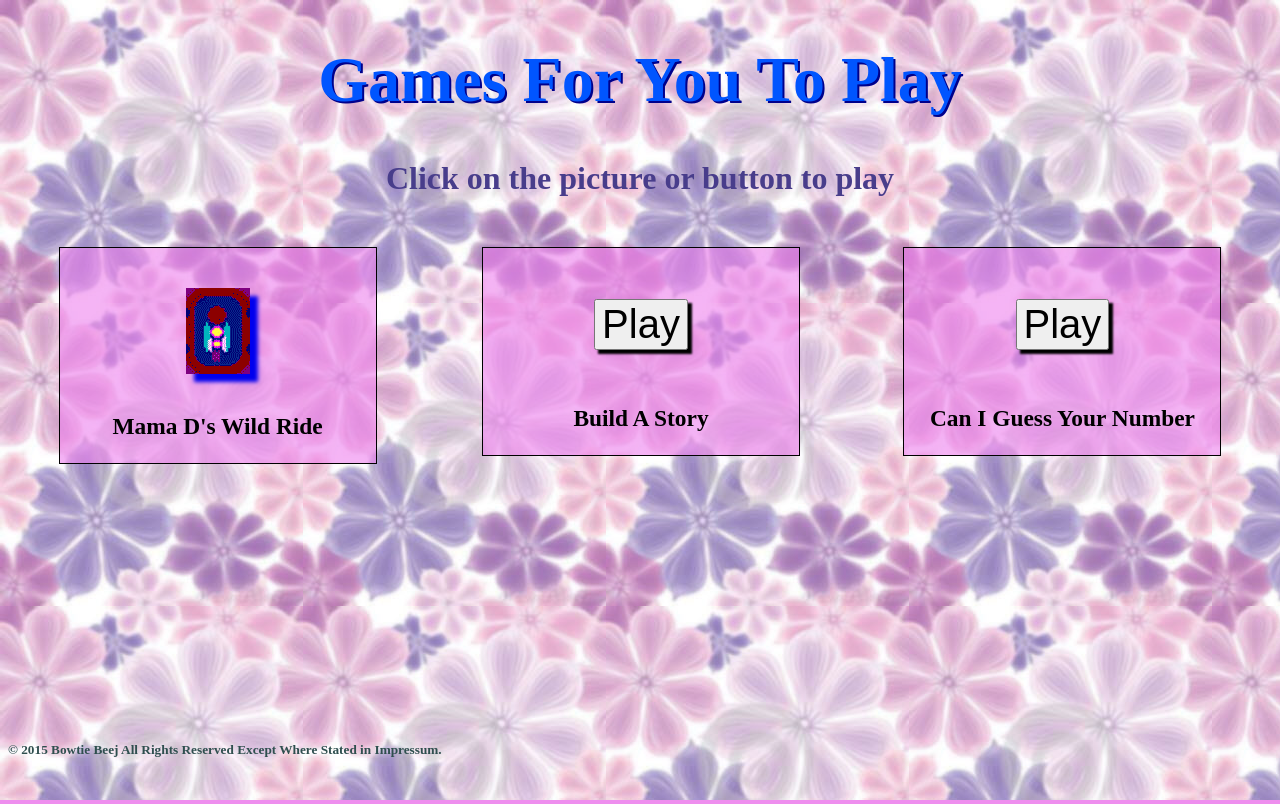
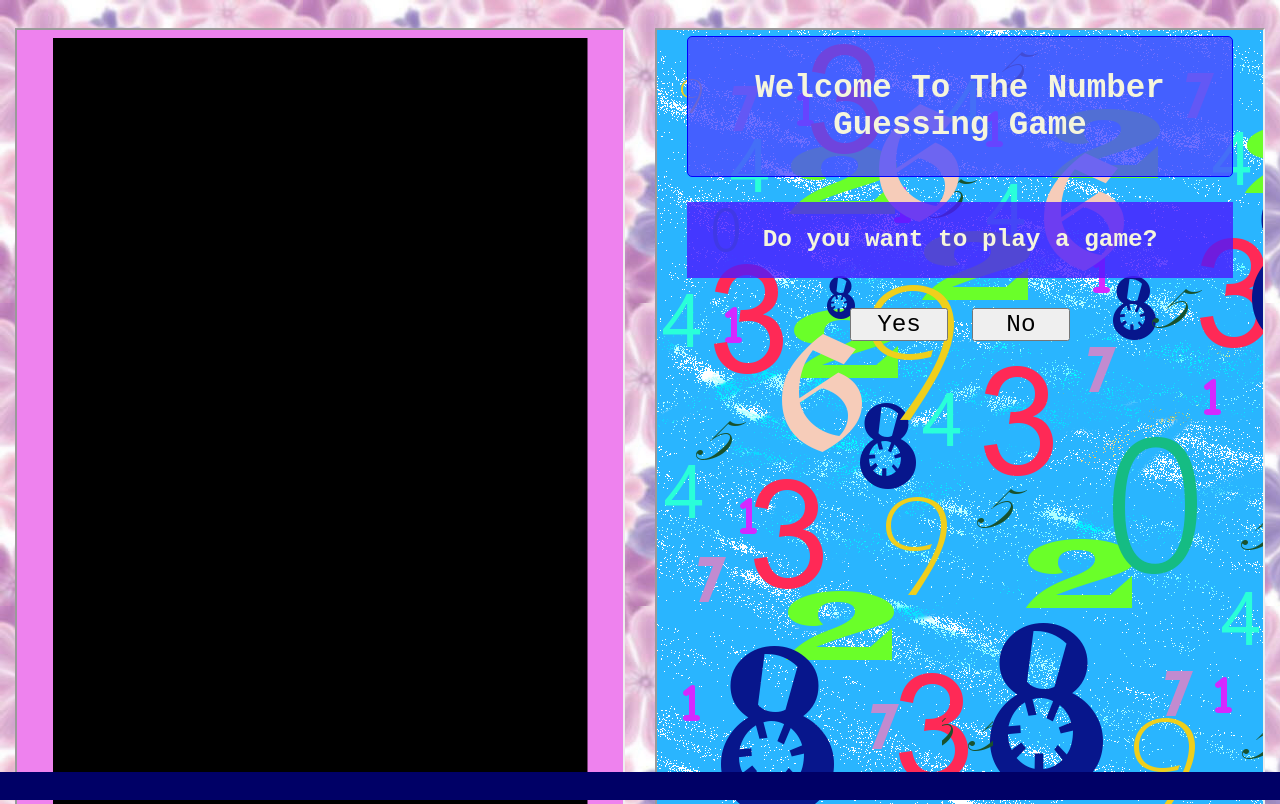
Before and after one commit to bowtiebeej/Games, a plain HTML site: page index.html in a window 1280 px wide. Shown: the top 804 px of the page. Drawn offline with nearby package versions, Linux system fonts and the light colour scheme.

Commit message:
changed background of madlibs

```diff
--- a/MadLibs/madlibsStyle.css
+++ b/MadLibs/madlibsStyle.css
@@ -1,16 +1,15 @@
 body {
-	background-image: url("flowers.jpg");
-	background-repeat: tile;
+    background-image: url("EijaIte-Wineberries-Dogwood-and-Tea-02.jpg");
+	background-repeat: no-repeat;
 	color: darkblue;
 	font-size: 125%;
 }
 /*Index Page*/
 .title {
 	text-align: center;
-	margin: 1em 35% 1em;
-	padding: 1em 0;
-	background-color: rgba(238, 130, 238, 1);
+	color: navy;
 	font-size: 125%;
+    padding-bottom: 2em;
 }
 
 .title h1 {
@@ -32,9 +31,7 @@ body {
 /*Story Builder*/
 
 #storyBuilder {
-	border: 2px solid darkblue;
-	background-color: rgba(102, 102, 255, 0.75);
-	color: gold;
+	color: navy;
 	margin: 1em 10% 0;
 	padding: 0 0 1em;
 	font-weight: bold;
@@ -42,8 +39,7 @@ body {
 
 #storyBuilder p {
 	font-weight: normal;
-	color: peachpuff;
-	text-shadow: 0.1em 0.1em slateblue;
+	color: darkblue;
 	font-size: 110%;
 	margin: 1em 0 1em;
 }
--- a/NumberWizard/numbersStyle.css
+++ b/NumberWizard/numbersStyle.css
@@ -1,3 +1,5 @@
+@import url(https://fonts.googleapis.com/css?family=VT323|Press+Start+2P);
+
 body {
 	background-color: darkblue;
 	background-image: url("background.png")
@@ -17,14 +19,15 @@ a {
 h1 {
 	background-color: rgba(75, 75, 255, 0.8);
 	padding: 1em;
-	margin: 1% 20%;
+	margin: 1% 5%;
 	border: 1px solid blue;
+    border-radius: 5px;
 }
 
 h2 {
 	background-color: rgba(75, 25, 255, .8);
 	padding: 1em;
-	margin: 0 30% 5%;
+	margin: 0 5% 5%;
 }
 
 #numbers {
@@ -37,7 +40,7 @@ h2 {
 input {
 	color: #000;
 	min-width: 4em;
-	margin: 0 2em 0;
+	margin: 0 .5em 0;
 	font-size: 1.5em;
 }
 
--- /dev/null
+++ b/bowtie.js
@@ -0,0 +1,72 @@
+window.onload = function () {
+    AirClear();
+    Smelly();
+}
+
+//Creates Header text and top navigation menu
+//Function name because it is the header so airhead and clear headed...also the footer is called Smelly
+function AirClear() {
+    var tophat = document.createElement("div");
+    tophat.className = "col-md-12 banner";
+
+//site title and subtitle
+    tophat.innerHTML = "\<h1\> Games For You To Play\</h1\>\<h3\>Just A Few Treats From Uncle BJ\<\/h3\>"
+
+    document.getElementById("gamesTitle").appendChild(tophat);
+
+//blocked out code for nav menu
+//    var menuMain = document.createElement("ul");
+
+//main navigation menu
+//     menuMain.innerHTML = "\<li\>\<a class=\"homenav\" href=\"index.html\"\>Home\</a\>\</li\>                \<li\>\<a class=\"aboutnav\" href=\"about.html\"\>About\</a\>\</li\>                \<li\>\<a class=\"blognav\" href=\"blog.html\"\>Blog\</a\>\</li\>                \<li\>\<a class=\"toolsnav\" href=\"tools.html\"\>Tools\</a\>\</li\>                \<li\>\<a class=\"learningnav\" href=\"learning.html\"\>Learning\</a\>\</li\>"
+//
+//     document.getElementById("top-menu").appendChild(menuMain);
+
+}
+
+//Footer with copyright to current year
+//Function name because well feet stink
+//Link to Impressum to come later
+function Smelly() {
+    var feet = document.createElement("div");
+
+    feet.className = "copyright";
+
+    var startYear = 2015;
+    var now = new Date;
+    var theYear = now.getYear();
+    if (theYear < 1900)
+        theYear = theYear + 1900;
+    if (theYear > startYear) {
+        feet.innerHTML = "\<h5\>\&copy 2015 - " + theYear + " BowTie Beej. All Rights Reserved Except Where Stated in \<a href=\"impressum.html\" rel=\"nofollow\"\>Impressum.\<\/a\>\<\/h5\>";
+        document.getElementById("myFooter").appendChild(feet);
+    }
+    else {
+        feet.innerHTML = "\<h5\>\&copy " + startYear + " BowTie Beej. All Rights Reserved Except Where Stated in \<a href=\"impressum.html\" rel=\"nofollow\"\>Impressum.\<\/a\>\<\/h5\>";
+        document.getElementById("myFooter").appendChild(feet);
+    }
+
+//     if (CheckDate(theYear, startYear) === true)
+//         NextYear(feet, startYear, theYear);
+//     else
+//         SameYear(feet, startYear);
+//
+// }
+//
+// Checks the current year against the start year and returns true if current year is later than start year
+// function CheckDate(theYear, startYear) {
+//     if (theYear > startYear)
+//         return true;
+//     else return false;
+// }
+//
+// Footer information if both CDP and JDT are past start year
+// function NextYear(feet, startYear, theYear) {
+//     feet.innerHTML = "\<h5\>\&copy " + startYear + " - " + theYear + " BowTie Beej. All Rights Reserved Except Where Stated in \<a href=\"impressum.html\" rel=\"nofollow\"\>Impressum.\<\/a\>\<\/h5\>";
+//     document.getElementById("footer").appendChild(feet);
+// }
+//
+// function SameYear(feet, startYear) {
+//     feet.innerHTML = "\<h5\>\&copy " + startYear + " BowTie Beej. All Rights Reserved Except Where Stated in \<a href=\"impressum.html\" rel=\"nofollow\"\>Impressum.\<\/a\>\<\/h5\>";
+//     document.getElementById("footer").appendChild(feet);
+// }
--- /dev/null
+++ b/bowtieresponsive.css
@@ -0,0 +1,4 @@
+@media (max-width: @screen-xs-max) { ... }
+@media (min-width: @screen-sm-min) and (max-width: @screen-sm-max) { ... }
+@media (min-width: @screen-md-min) and (max-width: @screen-md-max) { ... }
+@media (min-width: @screen-lg-min) { ... }
--- a/gamepagestyle.css
+++ b/gamepagestyle.css
@@ -1,3 +1,5 @@
+/*importing two Google Fonts*/
+@import url(https://fonts.googleapis.com/css?family=VT323|Press+Start+2P);
 /*Sets default colors and fonts*/
 html {
 	height: auto;
@@ -13,16 +15,24 @@ body {
 #gamesTitle {
 	color: #0055ff;
 	text-align: center;
+    font-family: 'Press Start 2P';
+}
+
+.banner {
+    margin: 2em auto;
 }
 /*Sets Title color and size*/
 #gamesTitle h1 {
-	font-size: 4em;
+	font-size: 3em;
 	text-shadow: 2px 2px darkblue;
+    padding: 1em auto;
 }
 /*Sets subtitle color and size*/
 #gamesTitle h3 {
 	color: darkslateblue;
-	font-size: 2em;
+	font-size: 3em;
+    font-family: 'VT323';
+    padding: 1.5em auto;
 }
 
 /*Background area for game link and title*/
@@ -35,47 +45,11 @@ body {
 }
 
 /*Sets Wild Ride*/
-.wildride {
-	width: 25%;
+#wildride {
 	text-align: center;
 	vertical-align: bottom;
 	font-size: 125%;
-	border: 1px solid black;
-	margin: 4% 0 0 4%;
-	padding: 2em 0 0;
-	max-height: 9em;
-	background: rgba(238, 130, 238, 0.6);
-	position: relative;
-	top: 0;
-}
-/*Sets Build a Story*/
-.madlibs {
-	width: 25%;
-	position: absolute;
-	font-size:125%;
-	top: 0;
-	text-align: center;
-	vertical-align: bottom;
-	border: 1px solid black;
-	max-height: 9em;
-	margin: 0 4% 0 37.5%;
-	padding-top: 4%;
-	background: rgba(238, 130, 238, 0.6);
-}
-/*Sets Guessing Game*/
-.numbers {
-	width: 25%;
-	position: absolute;
-	top: 0;
-	font-size: 125%;
-	right: 0;
-	text-align: center;
-	vertical-align: center;
-	border: 1px solid black;
-	max-height: 9em;
-	margin: 0 4% 0 0;
-	padding: 4% 0 0;
-	background: rgba(238, 130, 238, 0.6);
+	/*background: rgba(238, 130, 238, 0.6);*/
 }
 
 input,
@@ -99,17 +73,23 @@ a:hover img {
 
 
 /*Copyright and Impressum*/
-#footer a {
+footer a {
 	/*display: inline-block;*/
 	color: darkslategray;
 	text-decoration: none;
 }
 /*Other Text*/
-#footer {
+footer  {
+    font-family:  monospace;
+	display: block;
+	background-color: #006;
+	bottom: 0;
+	margin: 2em 0 0;
+	padding: 1em 2em 1em;
+	min-height: 2em;
+	min-width: 100%;
 	position: fixed;
-	top: 90%;
-	margin: 0;
-	color: darkslategray
+    color: #ccf;
 }
 
 /*Impressum Stylesheet*/
--- a/index.html
+++ b/index.html
@@ -1,10 +1,20 @@
 <!DOCTYPE html>
 <html>
 	<head>
+        <meta name="viewport" content="width=device-width, initial-scale=1">
 		<link rel="icon" type="image/png" href="bowtiefavicon.png">
 		<link rel="stylesheet" type="text/CSS" href="gamepagestyle.css">
-		<script src="Number Wizard/numbers.js"></script>
+		<script src="NumberWizard/numbers.js"></script>
 		<script src="canvas.js"></script>
+        <!-- Latest compiled and minified CSS -->
+        <link rel="stylesheet" href="https://maxcdn.bootstrapcdn.com/bootstrap/3.3.6/css/bootstrap.min.css" integrity="sha384-1q8mTJOASx8j1Au+a5WDVnPi2lkFfwwEAa8hDDdjZlpLegxhjVME1fgjWPGmkzs7" crossorigin="anonymous">
+
+        <!-- Optional theme -->
+        <link rel="stylesheet" href="https://maxcdn.bootstrapcdn.com/bootstrap/3.3.6/css/bootstrap-theme.min.css" integrity="sha384-fLW2N01lMqjakBkx3l/M9EahuwpSfeNvV63J5ezn3uZzapT0u7EYsXMjQV+0En5r" crossorigin="anonymous">
+
+        <!-- Latest compiled and minified JavaScript -->
+        <script src="https://maxcdn.bootstrapcdn.com/bootstrap/3.3.6/js/bootstrap.min.js" integrity="sha384-0mSbJDEHialfmuBBQP6A4Qrprq5OVfW37PRR3j5ELqxss1yVqOtnepnHVP9aJ7xS" crossorigin="anonymous"></script>
+        <script src="bowtie.js"></script>
 		<title>Games to Play</title>
 		<meta charset="UTF-8">
 		<meta name="description" content="List of games for my nieces to play">
@@ -17,34 +27,27 @@
 	<body>
 		<!--Title-->
 		<div id="gamesTitle" class="titlepage">
-			<h1>Games For You To Play</h1>
-			<h3>Click on the picture or button to play</h3>
 		</div>
 		<!--Collection of Games for the girls-->
 		<div id="playGames">
 			<!--Mama D's Wild Ride Game-->
-			<div class="wildride">
+            <div id="wildride" class="col-md-6 col-sm-12">
+                <!--<h3>Mama D's Wild Ride</h3>-->
+				<iframe src="mamadswildride/index.html" width="100%" height="850px" ></iframe>
+            </div>
 
-				<a href="mamadswildride/index.html" target="_blank"><img src="wagon.png"></a>
-				<h3>Mama D's Wild Ride</h3>
+			<div id="numbers" class="col-md-6 fit col-sm-12">
+				<iframe src="NumberWizard/index.html" width="100%" height="850px" )></iframe>
 			</div>
-			<!--Madlibs Story Builder-->
-			<div class="madlibs">
-				<a href="MadLibs/index.html" target="_blank"><button>Play</button></a>
-				<h3>Build A Story</h3>
+            <!--Madlibs Story Builder-->
+            <div id="madlibs" class="col-md-12 col-sm-12">
+				<iframe src="MadLibs/index.html" width="100%"" height="925px"></iframe>
 			</div>
-			<!--Number Guessing Game-->
-			<div class="numbers">
-				<input type="button" id="Guess" value="Play" inputtarget="_blank" onclick=window.open("NumberWizard/index.html")>
-				<h3>Can I Guess Your Number</h3>
-			</div>
+
 		</div>
 		<!--Copyright and Impressum-->
-		<div id="footer">
-			<div class="copyright">
-				<h5>&copy 2015 <a href="http://bowtiebeej.com">Bowtie Beej</a> All Rights Reserved Except Where Stated in <a href="impressum.html" rel="nofollow">Impressum.</a></h5>
-			</div>
-		</div>
+		<footer id="myFooter">
+		</footer>
 
 	</body>
 </html>
```
Also changed, not shown: NumberWizard/numbers.html (+1 -1 lines), 1 other file.
